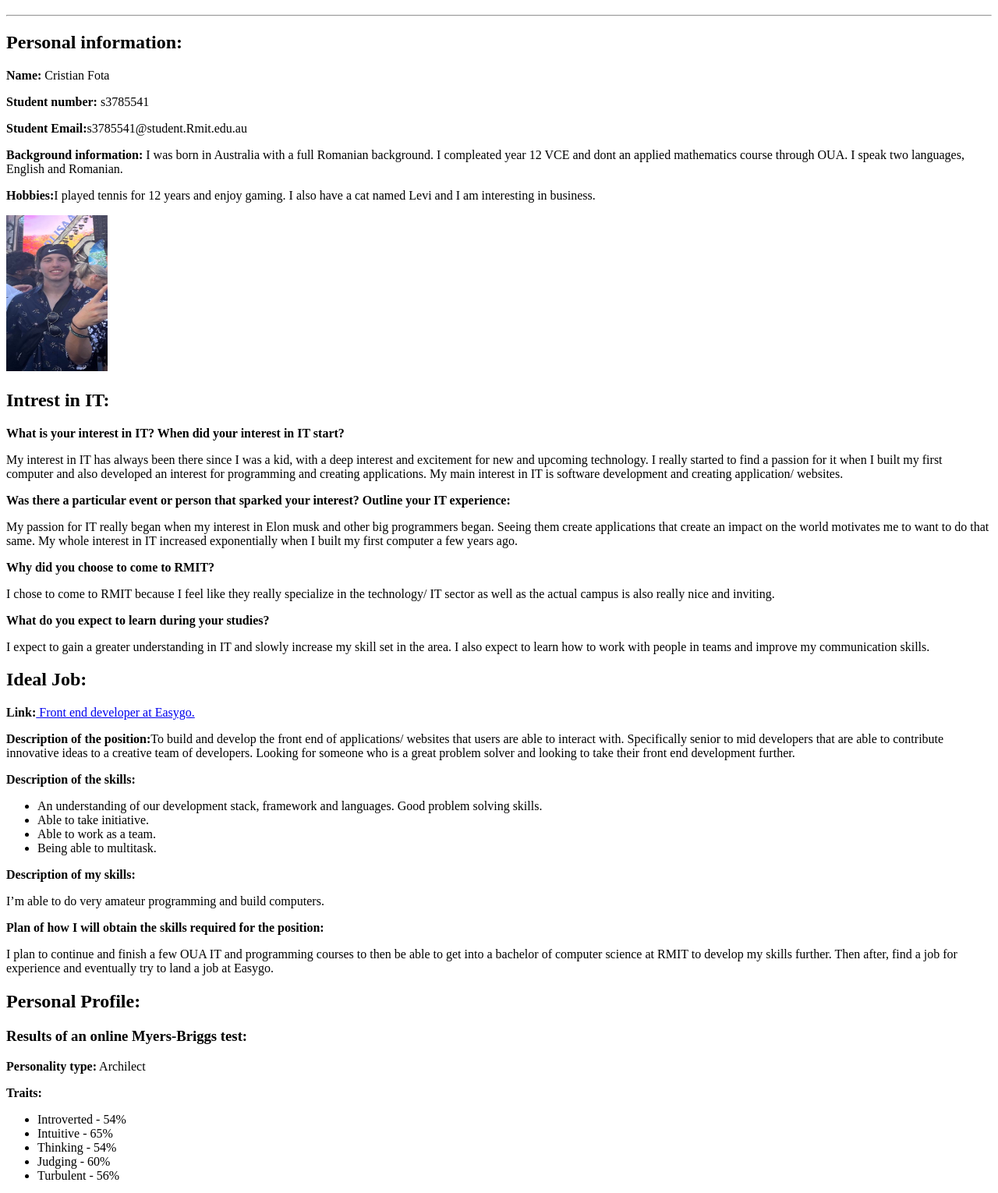
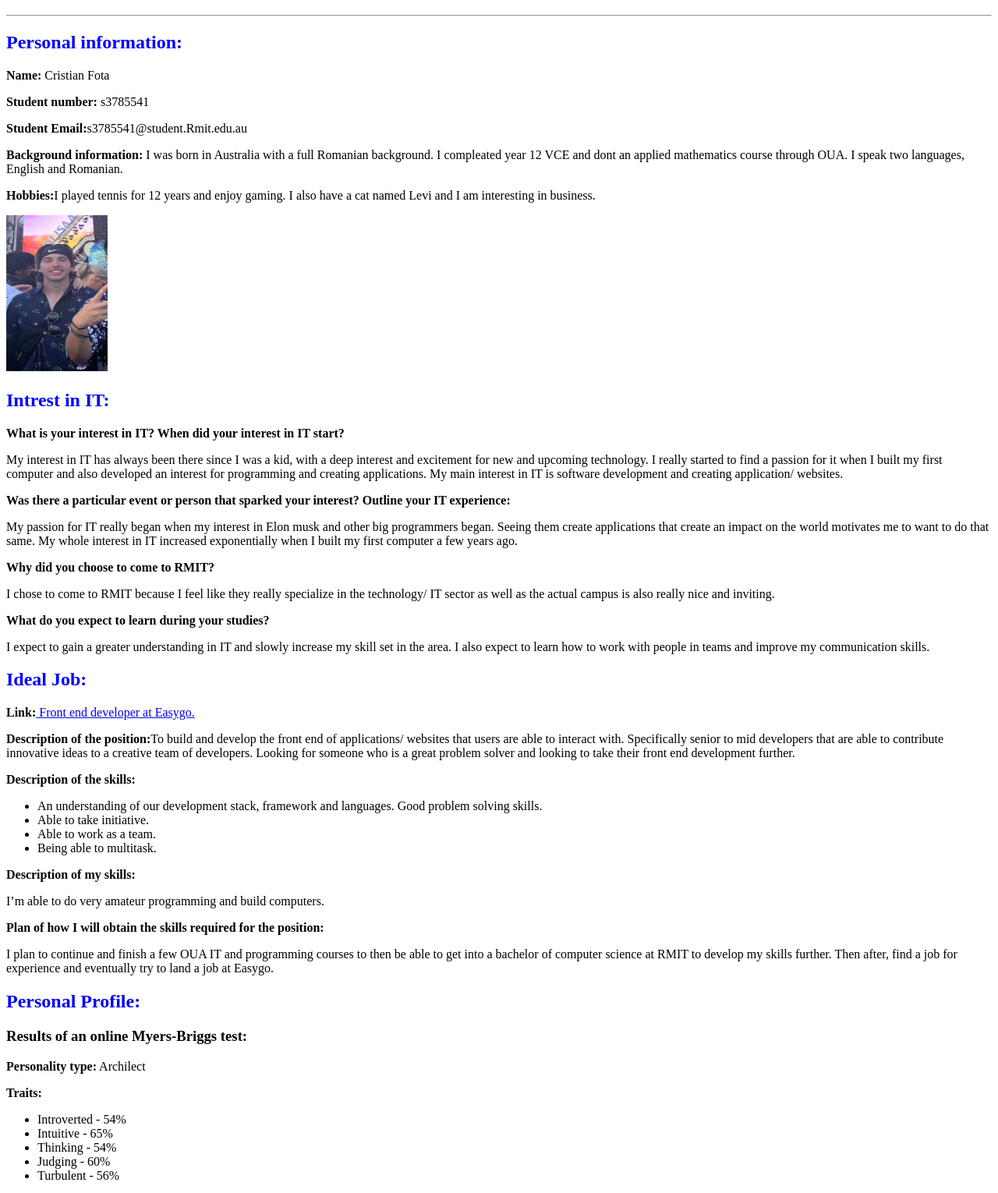
Before and after one commit to cristiansebfota/Assignment-1-my-profile, a plain HTML site: page index.html in a window 1280 px wide. Shown: the part 61-1591 px from the top of the page at 78% size. Drawn offline with Linux system fonts and the light colour scheme.

Commit message:
Update index.html

```diff
--- a/index.html
+++ b/index.html
@@ -6,7 +6,7 @@
 
 <h1>Assessment 1 - My Profile</h1>
 <hr>
-<h2>Personal information:</h2>
+<h2 style="color:blue;">Personal information:</h2>
 
 <p><b>Name:</b> Cristian Fota</p>
 <p/><b>Student number:</b> s3785541</p>
@@ -16,7 +16,7 @@ and dont an applied mathematics course through OUA. I speak two languages, Engli
 <p><b>Hobbies:</b>I played tennis for 12 years and enjoy gaming. I also have a cat named Levi and I am interesting in business.</p>
 <img src="me.jpg" width="130" height="200" >
 <br>
-<h2><b>Intrest in IT:</b></h2>
+<h2 style="color:blue;"><b>Intrest in IT:</b></h2>
 <p><b>What is your interest in IT? When did your interest in IT start?</b>
 <p>My interest in IT has always been there since I was a kid, with a deep interest and excitement for new and upcoming technology. I really started to find a passion for it when I built my first computer and also developed an interest for programming and creating applications. My main interest in IT is software development and creating application/ websites.
 <p><b>Was there a particular event or person that sparked your interest? Outline your IT experience:</b></p>
@@ -28,7 +28,7 @@ and dont an applied mathematics course through OUA. I speak two languages, Engli
 <p><b>What do you expect to learn during your studies?
 </b></p>
 <p><b></b>I expect to gain a greater understanding in IT and slowly increase my skill set in the area. I also expect to learn how to work with people in teams and improve my communication skills.</p>
-<h2><b>Ideal Job:</b></h2>
+<h2 style="color:blue;"><b>Ideal Job:</b></h2>
 <p><b>Link:</b><a href="https://apply.workable.com/easy-go/j/1083D1A0A1/"> Front end developer at Easygo.</a></p>
 <p><b>Description of the position:</b>To build and develop the front end of applications/ websites that users are able to interact with. Specifically senior to mid developers that are able to contribute innovative ideas to a creative team of developers. Looking for someone who is a great problem solver and looking to take their front end development further.</p>
 <p><b>Description of the skills: </b></p>
@@ -50,7 +50,7 @@ and dont an applied mathematics course through OUA. I speak two languages, Engli
 <p>I plan to continue and finish a few OUA IT and programming courses to then be able to get into a bachelor of computer science at RMIT to develop my skills further. Then after, find a job for experience and eventually try to land a job at Easygo.</p>
 
 
-<h2>Personal Profile:</h2>
+<h2 style="color:blue;">Personal Profile:</h2>
 <h3><b>Results of an online Myers-Briggs test:</b></h3>
     <p><b>Personality type:</b> Archilect</p>
 	<b>Traits:</b>
@@ -90,7 +90,7 @@ and dont an applied mathematics course through OUA. I speak two languages, Engli
 <p><b>How should you take this into account when forming a team?</b></p>
 <p><b></b>I think you should take these results and find others similar in these personality and learning tests to then work better and more efficiently together. It will also create a better environment to work in if people are similar to yourself.</p>
 
-<h2>PROJECT IDEA</h2>
+<h2 style="color:blue;">PROJECT IDEA</h2>
 
 <p><b>Name:</b>Appster</p>
 <p><b>Overview:</b></p>
@@ -146,7 +146,7 @@ There will also be integrated payment options to allow business with stores to a
 <p>
 If this project is successful, there will be many users out there with their own applications suited for whatever businesses they are running. It will solve the original problem of small businesses having little to no resources and being unable to hire experts in creating custom applications for whatever their needs are. Now they can simply pay a small fee and have a quality app suited for themselves. The impact this development will have on small businesses and entrepreneurs will be large in the way that they are able to provide something more organized and atheistic to their loyal customers/ employees and create a tighter ecosystem of employees or customers with a low costing website.
 </p>
-<h2>Refrences:</h2>
+<h2 style="color:red;">Refrences:</h2>
 <p>BuildFire n.d., Mobile app download statistics and usage statistics (2022), BuildFire, viewed 18 March 2022, <.https://buildfire.com/app-statistics/#:~:text=With%20over%206.3%20billion%20smartphone,down%20in%20the%20foreseeable%20future.>.</p>
 <p>Iqbal, m 2022, App Download Data (2022), Business of Apps, viewed 18 March 2022, <.https://www.businessofapps.com/data/app-statistics/#:~:text=Today%2C%201.85%20million%20different%20apps,through%20the%20Google%20Play%20Store.>.</p>
 <p>
```
